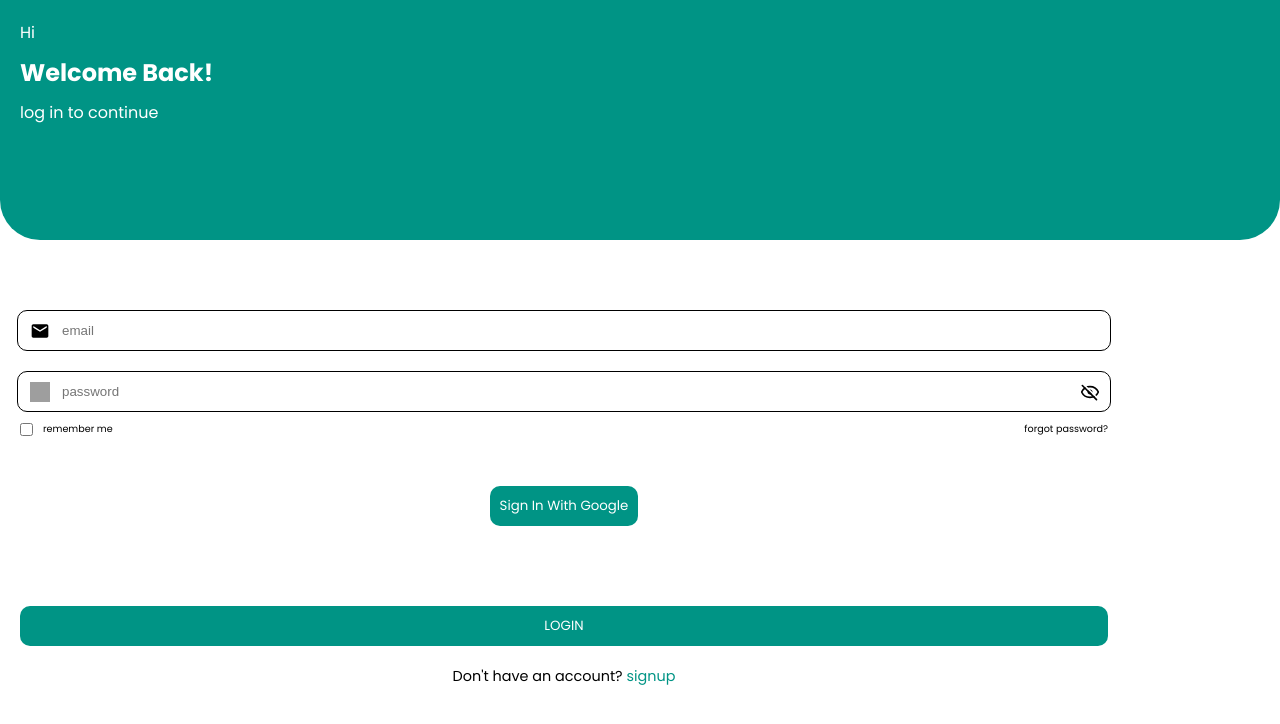
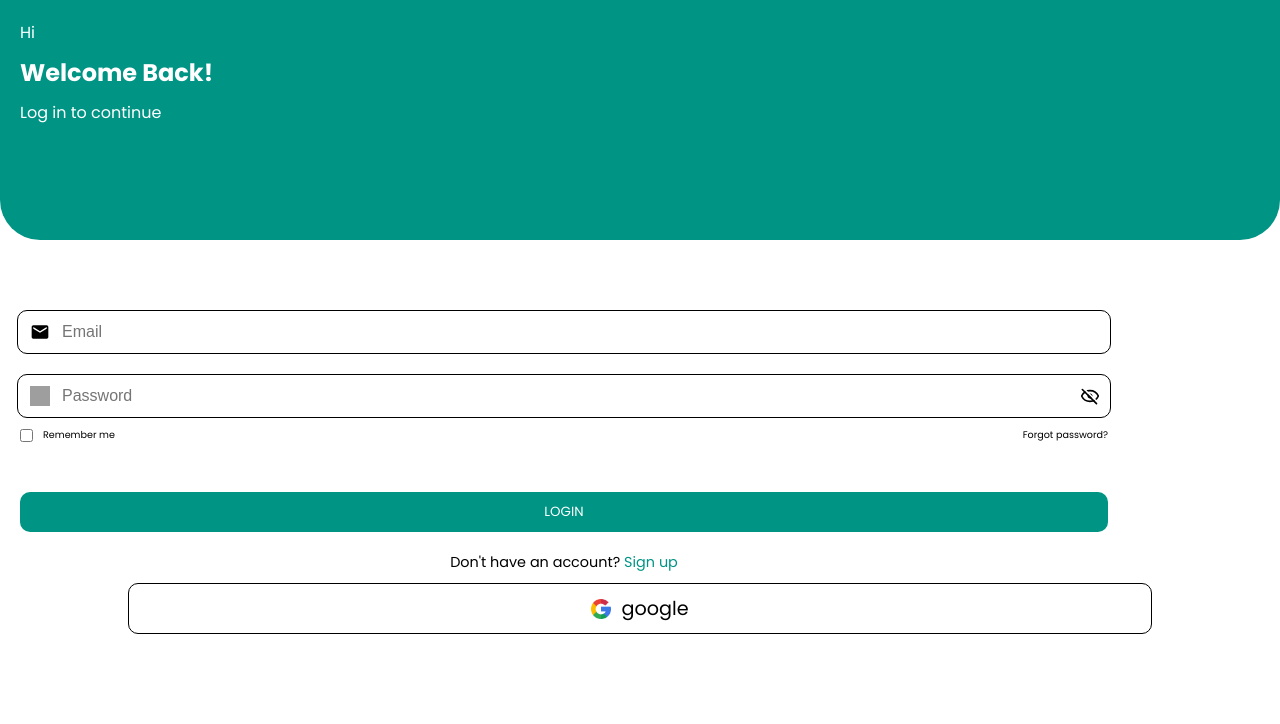
Before and after one commit to BentumYaw001/BigBen-EasyBookWithBackend, a React (Vite) app in the folder client/: page /signin-screen in a window 1280 px wide. Shown: the top 724 px of the page. Built offline with nearby package versions, Linux system fonts and the light colour scheme; grey boxes are pictures that could not be loaded.

Commit message:
login methods configured with firebase

```diff
--- a/client/src/firebase.config/Auth.jsx
+++ b/client/src/firebase.config/Auth.jsx
@@ -4,6 +4,7 @@ import Cookies from "universal-cookie";
 import { useNavigate } from "react-router-dom";
 import { useAuthStore } from "../page/Store.jsx";
 import { useEffect } from "react";
+import googleImage from "/src/assets/images/google.png";
 
 const cookies = new Cookies();
 
@@ -37,7 +38,9 @@ function Auth() {
 
   return (
     <div className="Auth">
-      <button onClick={SignInWithGoogle}>Sign In With Google</button>
+      <button onClick={SignInWithGoogle}>
+        <img src={googleImage} alt="" /> google{" "}
+      </button>
     </div>
   );
 }
--- /dev/null
+++ b/client/src/firebase.config/Email.Auth.jsx
@@ -0,0 +1,29 @@
+import { auth } from "./FirebaseConfig";
+import { createUserWithEmailAndPassword } from "firebase/auth";
+import { signInWithEmailAndPassword } from "firebase/auth";
+
+export const signUpUser = async (email, password) => {
+  try {
+    const userCredential = await createUserWithEmailAndPassword(
+      auth,
+      email,
+      password
+    );
+    return { user: userCredential.user, error: null };
+  } catch (error) {
+    return { user: null, error: error.message };
+  }
+};
+
+export const signInUser = async (email, password) => {
+  try {
+    const userCredential = await signInWithEmailAndPassword(
+      auth,
+      email,
+      password
+    );
+    return { user: userCredential.user, error: null };
+  } catch (error) {
+    return { user: null, error: error.message };
+  }
+};
--- a/client/src/index.css
+++ b/client/src/index.css
@@ -208,6 +208,10 @@ input {
   padding: 10px;
   color: hsl(174, 100%, 29%);
 }
+input,
+textarea {
+  font-size: 16px;
+}
 
 #Password {
   font-size: 0.9rem;
@@ -229,6 +233,8 @@ form {
   height: 100vh;
   gap: 50px;
   width: 100%;
+  overflow-y: scroll;
+  scrollbar-width: none;
 }
 .Welcome {
   background-color: hsl(174, 100%, 29%);
@@ -312,6 +318,29 @@ form {
 
 span {
   cursor: pointer;
+}
+
+.Auth {
+  margin-top: -90px;
+  display: flex;
+  justify-content: center;
+  align-items: center;
+}
+
+.Auth button {
+  font-size: 1.2rem;
+  background-color: white;
+  color: black;
+  border: 1px solid black;
+  display: flex;
+  justify-content: center;
+  align-items: center;
+  gap: 10px;
+  font-family: "Poppins";
+}
+.Auth img {
+  width: 20px;
+  height: 20px;
 }
 /* Sign In ends here */
 
--- a/client/src/page/SignIn.jsx
+++ b/client/src/page/SignIn.jsx
@@ -1,5 +1,6 @@
+import { useState } from "react";
 import { useNavigate } from "react-router-dom";
-
+import { signInUser } from "../firebase.config/Email.Auth";
 import closedEye from "/src/assets/images/closed eye.svg";
 import password from "/src/assets/images/mdi_password.svg";
 import emailNonFill from "/src/assets/images/email-nonfill.svg";
@@ -7,62 +8,79 @@ import Auth from "../firebase.config/Auth";
 
 function SignIn() {
   const navigate = useNavigate();
+  const [formData, setFormData] = useState({ email: "", password: "" });
+  const [error, setError] = useState("");
+
+  const handleChange = (e) => {
+    setFormData({ ...formData, [e.target.name]: e.target.value });
+  };
+
+  const handleSubmit = async (e) => {
+    e.preventDefault();
+    setError("");
+
+    const { user, error } = await signInUser(formData.email, formData.password);
+    if (error) {
+      setError(error);
+      return;
+    }
+
+    console.log("User signed in:", user);
+    navigate("/home-screen");
+  };
 
   return (
-    <>
     <div className="SignIn">
       <div className="Welcome">
         <p>Hi</p>
         <h2>Welcome Back!</h2>
-          <p>log in to continue</p>
+        <p>Log in to continue</p>
       </div>
-        <form
-          onSubmit={(e) => {
-            e.preventDefault();
-          }}
-          className="Entry"
-        >
-          <div className="Icons ">
+      {error && <p style={{ color: "red" }}>{error}</p>} {/* Display errors */}
+      <form onSubmit={handleSubmit} className="Entry">
+        <div className="Icons">
           <img src={emailNonFill} alt="" />
           <input
             type="email"
             name="email"
             id="email"
-              placeholder="email"
+            placeholder="Email"
             required
+            value={formData.email}
+            onChange={handleChange}
           />
         </div>
-          <div className="Icons ">
+        <div className="Icons">
           <img src={password} alt="" />
           <input
             type="password"
-              name="passwords"
+            name="password"
             id="password"
-              placeholder="password"
+            placeholder="Password"
             required
+            value={formData.password}
+            onChange={handleChange}
           />
           <img src={closedEye} alt="" className="EyeLogin" />
         </div>
         <div className="ForgotPassword">
           <div className="Remember">
-              <input type="checkbox" name="remember me" id="CheckBox" />
-              remember me
+            <input type="checkbox" name="rememberMe" id="CheckBox" />
+            Remember me
           </div>
-            <p>forgot password?</p>
+          <p>Forgot password?</p>
         </div>
-          <Auth />
-          <button type="submit" onClick={() => navigate("/home-screen")}>
-            LOGIN
-          </button>
+        <button type="submit">LOGIN</button>
+
         <div className="CreateAccount">
           <p>
             Don't have an account?
-              <span onClick={() => navigate("/signup-screen")}> signup</span>
+            <span onClick={() => navigate("/signup-screen")}> Sign up</span>
           </p>
         </div>
       </form>
+      <Auth />
     </div>
-    </>
   );
 }
 
--- a/client/src/page/SignUp.jsx
+++ b/client/src/page/SignUp.jsx
@@ -1,67 +1,87 @@
+import { useState } from "react";
+import { useNavigate } from "react-router-dom";
+import { signUpUser } from "../firebase.config/Email.Auth";
+import { SignUpData } from "../components/Data";
 import CountryDropdown from "../components/CountryCode";
-import { SignUpData } from "../components/Data";
-import angledDown from "/src/assets/images/down-filled.svg";
-import { useEffect } from "react";
-import { useNavigate } from "react-router-dom";
 
 function SignUp() {
   const navigate = useNavigate();
+  const [formData, setFormData] = useState({
+    name: "",
+    email: "",
+    password: "",
+    phone: "",
+  });
+  const [error, setError] = useState("");
+
+  const handleChange = (e) => {
+    setFormData({ ...formData, [e.target.name]: e.target.value });
+  };
+
+  const handleSubmit = async (e) => {
+    e.preventDefault();
+    setError("");
+
+    const { user, error } = await signUpUser(formData.email, formData.password);
+    if (error) {
+      setError(error);
+      return;
+    }
+
+    console.log("User created:", user);
+    navigate("/home-screen");
+  };
 
   return (
-    <>
     <div className="SignUp">
       <p>Create an account</p>
-        <form
-          action=""
-          onSubmit={(e) => {
-            e.preventDefault();
-          }}
-        >
-          {SignUpData.map((item, index) => {
-            return (
-              <>
+      {error && <p style={{ color: "red" }}>{error}</p>}
+
+      <form onSubmit={handleSubmit}>
+        {SignUpData.map((item, index) => (
+          <div key={index}>
             {index === 2 ? (
-                  <>
-                    <div className="">
+              <div>
                 <label htmlFor="Phone Number">Phone No.</label>
                 <div className="Phone">
                   <div className="Icons Prefix">
-                          <CountryDropdown />
+                    {/* <CountryDropdown /> */}
                   </div>
-
                   <div className="Icons Suffix">
                     <input
                       type="number"
-                            name="suffix"
-                            id=""
+                      name="phone"
                       placeholder="552193214"
                       max="999999999"
                       required
+                      value={formData.phone}
+                      onChange={handleChange}
                     />
                   </div>
                 </div>
               </div>
-                  </>
             ) : (
-                  <>
+              <div>
                 <label htmlFor={item.name}>{item.label}</label>
                 <div className="Icons">
                   <img src={item.icon} alt="" />
                   <input
                     type={item.type}
                     name={item.name}
-                        id={item.id}
                     placeholder={item.placeholder}
                     required
+                    value={formData[item.name]}
+                    onChange={handleChange}
                   />
                 </div>
-                  </>
+              </div>
             )}
-              </>
-            );
-          })}
-          <button onClick={() => navigate("/home-screen")}>SIGN UP</button>
+          </div>
+        ))}
+
+        <button type="submit">SIGN UP</button>
       </form>
+
       <div className="LoginRedirect">
         <p>
           Already have an account?{" "}
@@ -69,7 +89,6 @@ function SignUp() {
         </p>
       </div>
     </div>
-    </>
   );
 }
 
```
Also changed, not shown: client/src/assets/images/google.png (added). Lines whose indentation alone changed are shown as unchanged.
